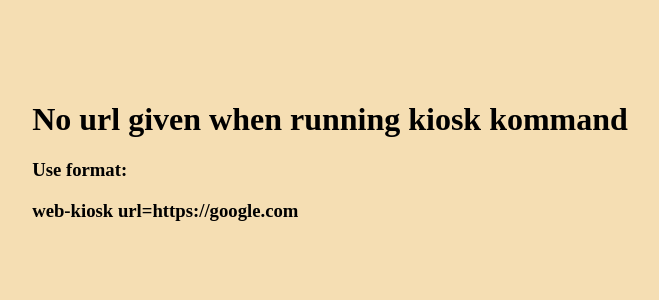
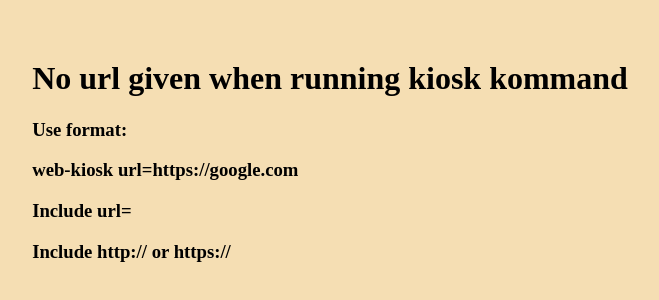
Before and after one commit to davidtoska/web-kiosk, an Electron app: page index.html in a window 1280 px wide. Shown: the part 248-548 px from the top of the page, without its empty margins (318-977 px from the left). Drawn offline with Linux system fonts and the light colour scheme.

Commit message:
web-kiosk is working

```diff
--- a/index.html
+++ b/index.html
@@ -15,6 +15,8 @@
       <h1>No url given when running kiosk kommand</h1>
       <h3>Use format:</h3>
       <h3>web-kiosk url=https://google.com</h3>
+      <h3>Include url=</h3>
+      <h3>Include http:// or https://</h3>
     </div>
     <!-- You can also require other files to run in this process -->
     <script src="./renderer.js"></script>
```
Also changed, not shown: README.md.
